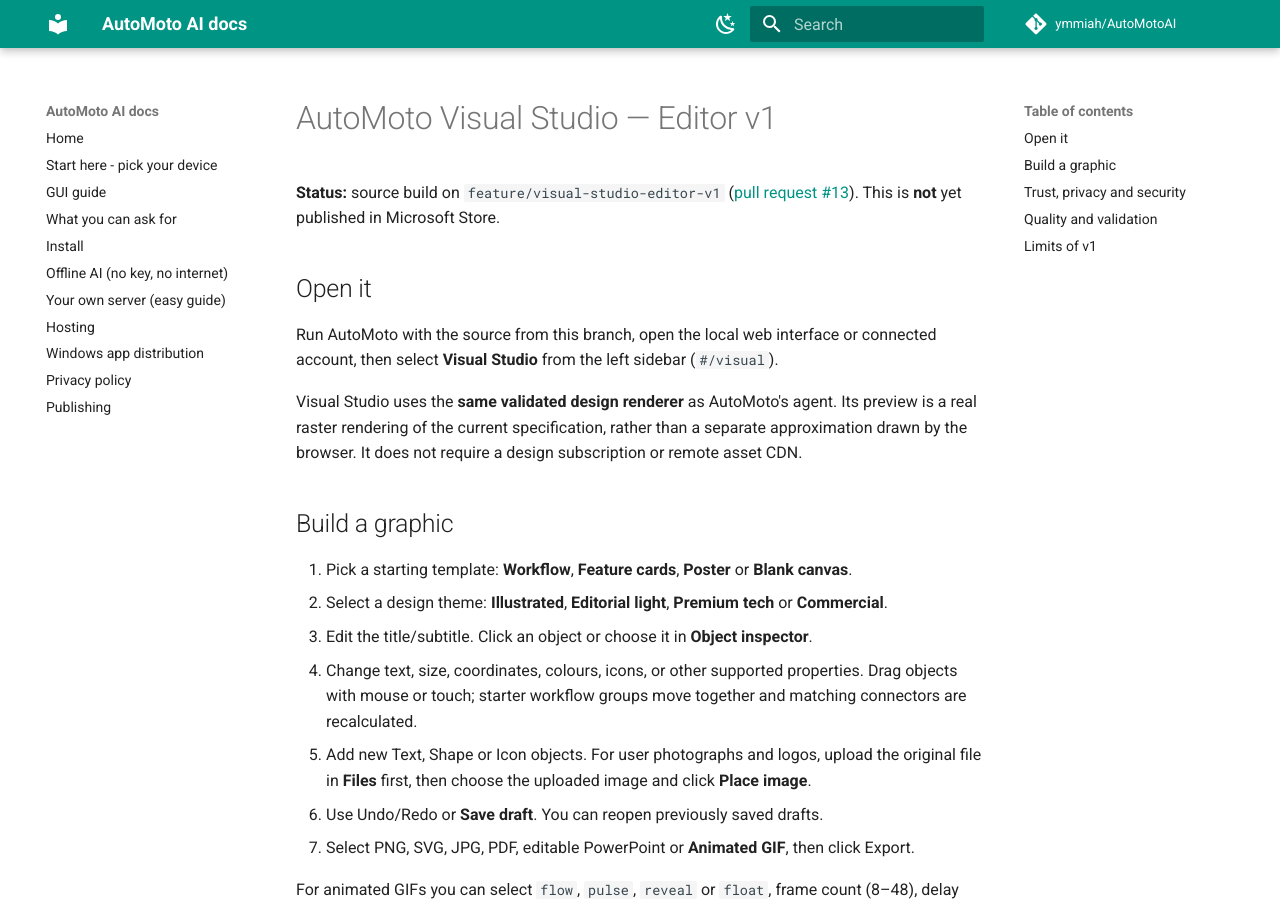
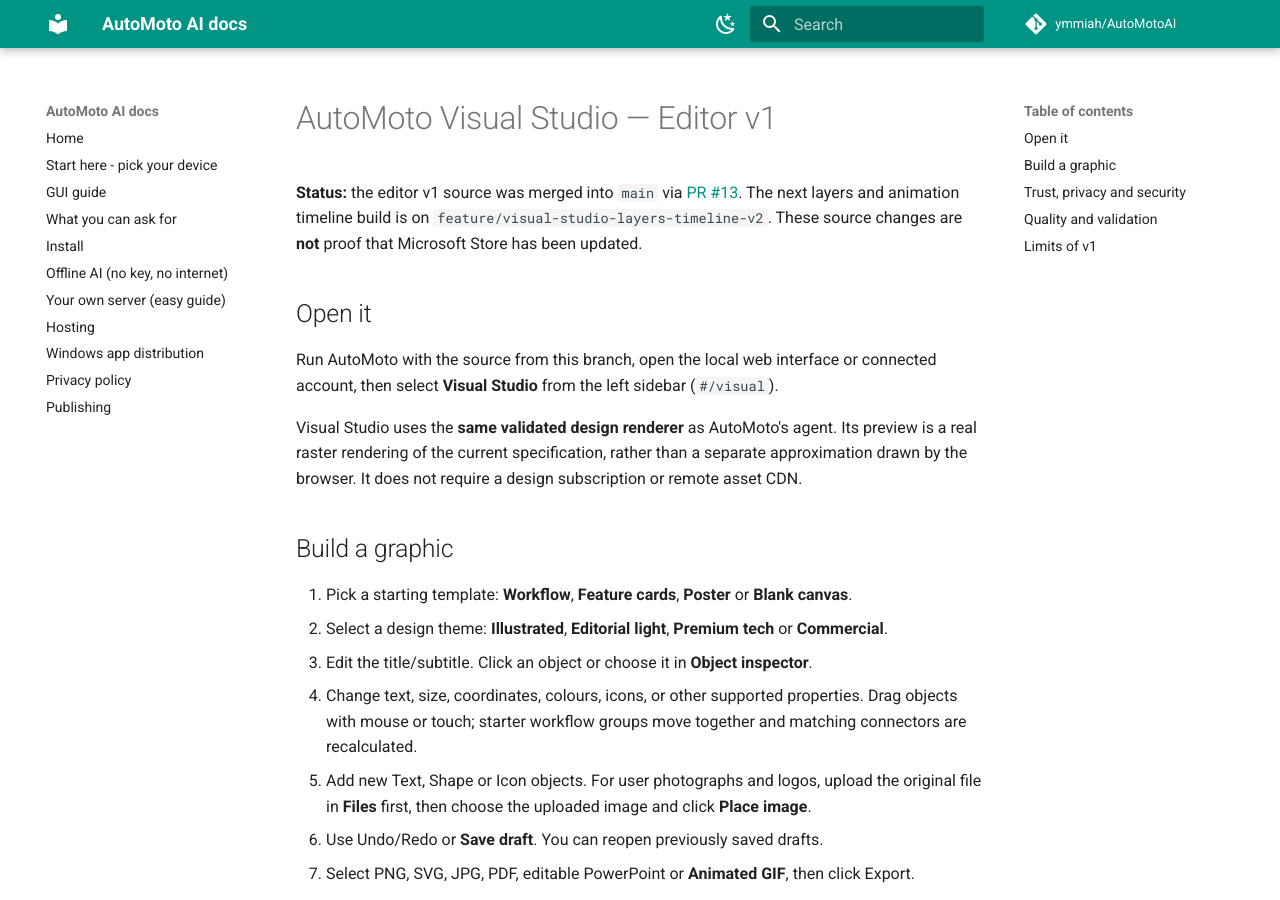
Before and after one commit to ymmiah/AutoMotoAI, an MkDocs documentation site: the page built from docs/VISUAL-STUDIO.md, in a window 1280 px wide and 900 px high. Built offline with MkDocs 1.6.1 and Material for MkDocs 9.7.7, drawn with Linux system fonts in a browser that asks for light colours; comment, search, counter and statistics services are not loaded.

Commit message:
Clarify merged v1 and pending v2 source and Store release status

```diff
--- a/docs/VISUAL-STUDIO.md
+++ b/docs/VISUAL-STUDIO.md
@@ -1,6 +1,6 @@
 # AutoMoto Visual Studio — Editor v1
 
-**Status:** source build on `feature/visual-studio-editor-v1` ([pull request #13](https://github.com/ymmiah/AutoMotoAI/pull/13)). This is **not** yet published in Microsoft Store.
+**Status:** the editor v1 source was merged into `main` via [PR #13](https://github.com/ymmiah/AutoMotoAI/pull/13). The next layers and animation timeline build is on `feature/visual-studio-layers-timeline-v2`. These source changes are **not** proof that Microsoft Store has been updated.
 
 ## Open it
 
```
